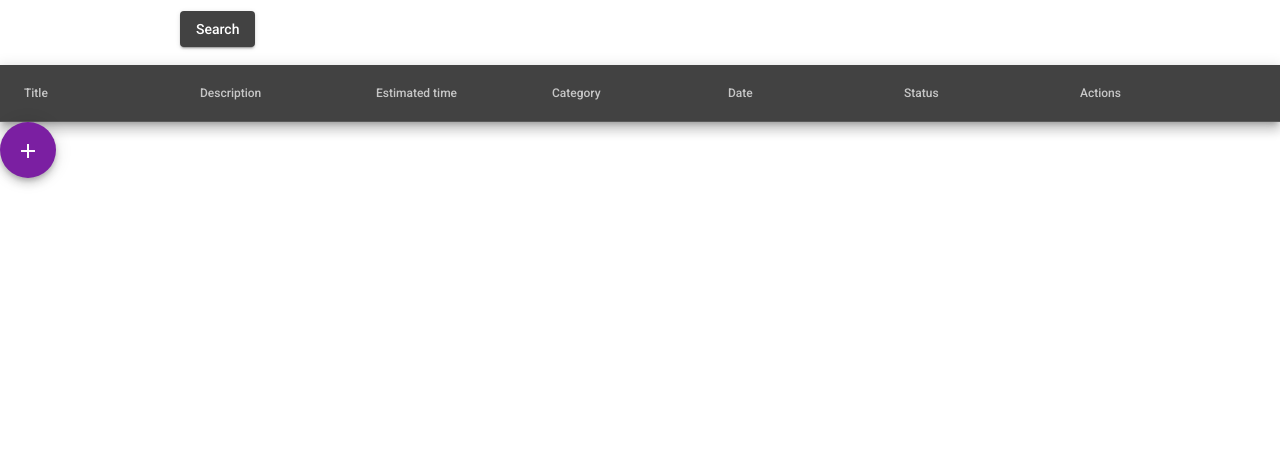
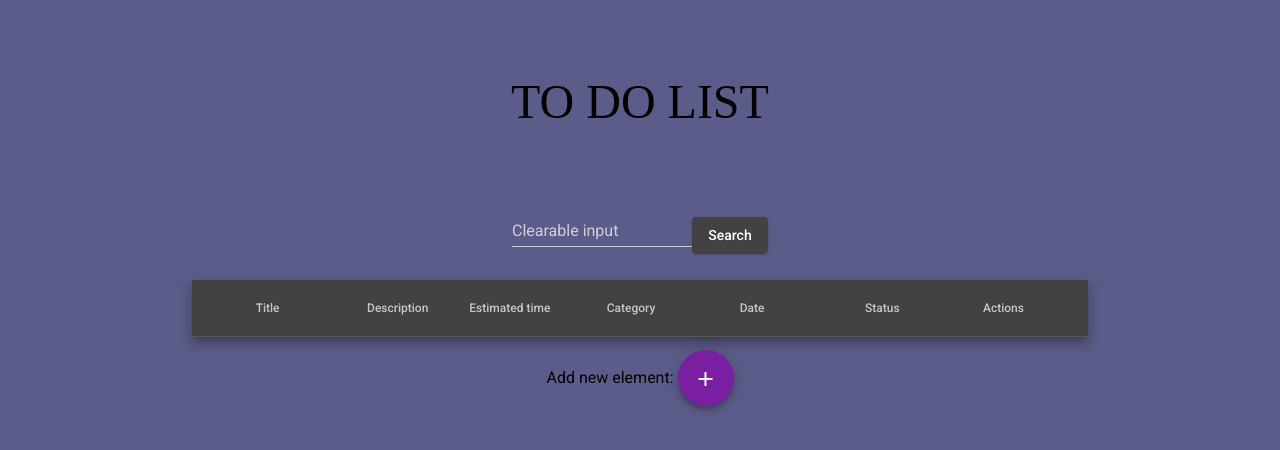
Before and after one commit to pavelbogdan71/ToDoList_Angular, an Angular app in the folder ToDoList/: page /homepage in a window 1280 px wide. Shown: the top 450 px of the page. Built offline with nearby package versions, Linux system fonts and the light colour scheme; sample sign-in values are in the browser's storage.

Commit message:
last fixes

```diff
--- a/ToDoList/src/app/app.module.ts
+++ b/ToDoList/src/app/app.module.ts
@@ -20,6 +20,7 @@ import { AddElementComponent } from './modals/add-element/add-element.component'
 import { MatDialogModule } from '@angular/material/dialog';
 import { MatSortModule } from '@angular/material/sort';
 import {MatSnackBarModule} from '@angular/material/snack-bar';
+import {MatListModule} from '@angular/material/list';
 @NgModule({
   declarations: [
     AppComponent,
@@ -43,7 +44,8 @@ import {MatSnackBarModule} from '@angular/material/snack-bar';
     MatTableModule,
     MatDialogModule,
     MatSortModule,
-    MatSnackBarModule
+    MatSnackBarModule,
+    MatListModule
   ],
   providers: [],
   bootstrap: [AppComponent]
--- /dev/null
+++ b/ToDoList/src/app/helpers/status-type.ts
@@ -0,0 +1,5 @@
+export enum StatusType{
+    UNFINISHED = "UNFINISHED",
+    IN_PROGRESS = "IN_PROGRESS",
+    FINISHED = "FINISHED"
+}
--- a/ToDoList/src/app/homepage/homepage.component.html
+++ b/ToDoList/src/app/homepage/homepage.component.html
@@ -1,3 +1,11 @@
+<div class="text">
+  <p >TO DO LIST</p>
+</div>
+
+
+
+<div class="search">
+
 <mat-form-field class="example-form-field">
   <mat-label>Clearable input</mat-label>
   <input matInput type="text" [(ngModel)]="titleSearchValue">
@@ -7,6 +15,7 @@
 </mat-form-field>
 
 <button mat-raised-button (click)="searchByTitle()">Search</button>
+</div>
 
 <mat-table [dataSource]="dataSource" matSort mat-table class="mat-elevation-z8">
 
@@ -37,7 +46,12 @@
 
   <ng-container matColumnDef="status">
     <mat-header-cell *matHeaderCellDef> Status </mat-header-cell>
-    <mat-cell *matCellDef="let element"> {{element.status}} </mat-cell>
+    <mat-cell *matCellDef="let element">
+        <label>{{element.status}}</label>
+        <button mat-button (click)="changeStatus(element)">
+          <mat-icon>arrow_right_alt</mat-icon>
+        </button>
+    </mat-cell>
   </ng-container>
 
   <ng-container matColumnDef="actions">
@@ -51,7 +65,9 @@
   <mat-row *matRowDef="let row; columns: displayedColumns;"></mat-row>
 </mat-table>
 
-
-<button mat-fab color="primary" (click)="openAddDialog()">
-  <mat-icon>add</mat-icon>
-</button>
+<div class="add-button">
+  <label>Add new element:   </label>
+  <button mat-fab color="primary" (click)="openAddDialog()">
+    <mat-icon>add</mat-icon>
+  </button>
+</div>
--- a/ToDoList/src/app/homepage/homepage.component.less
+++ b/ToDoList/src/app/homepage/homepage.component.less
@@ -1,3 +1,29 @@
-table {
-    width: 100%;
+.mat-elevation-z8{
+  width: 70%;
+  margin:auto;
+}
+
+  mat-header-cell, mat-cell {
+    justify-content: center;
   }
+
+ .search{
+  display: flex;
+  justify-content: center;
+  align-items: center;
+  margin-top: 2%;
+  margin-bottom: 1%;
+ }
+
+ .add-button{
+   text-align: center;
+   margin-top: 1%;
+ }
+
+ .text{
+  display: flex;
+  justify-content: center;
+  margin-top: 2%;
+  font-size: 3em;
+  font-family: 'Indie Flower', cursive;
+}
--- a/ToDoList/src/app/homepage/homepage.component.ts
+++ b/ToDoList/src/app/homepage/homepage.component.ts
@@ -3,6 +3,7 @@ import { MatDialog } from '@angular/material/dialog';
 import { MatSort } from '@angular/material/sort';
 import { MatTableDataSource } from '@angular/material/table';
 import { Router } from '@angular/router';
+import { StatusType } from '../helpers/status-type';
 import { AddElementComponent } from '../modals/add-element/add-element.component';
 @Component({
   selector: 'app-homepage',
@@ -68,10 +69,22 @@ export class HomepageComponent implements OnInit, AfterViewInit {
 
   onDelete(row){
     const index = this.myList.indexOf(row);
-
     if(index > -1){
       this.myList.splice(index,1);
       this.dataSource.data = this.myList;
+      localStorage.setItem(this.userEmail,JSON.stringify(this.myList));
     }
   }
+
+  changeStatus(row){
+
+     if(row.status==StatusType.IN_PROGRESS){
+       row.status = StatusType.FINISHED;
+     }
+     if(row.status==StatusType.UNFINISHED){
+      row.status = StatusType.IN_PROGRESS;
+     }
+    localStorage.setItem(this.userEmail,JSON.stringify(this.myList));
+
+  }
 }
--- a/ToDoList/src/app/login-form/login-form.component.html
+++ b/ToDoList/src/app/login-form/login-form.component.html
@@ -18,8 +18,8 @@
                       <mat-icon>{{hide ? 'visibility_off' : 'visibility'}}</mat-icon>
                     </button>
                 </mat-form-field>
-                <mat-checkbox class="check-box">Remember me</mat-checkbox>
             </form>
+            <mat-checkbox class="check-box">Remember me</mat-checkbox>
         </mat-card-content>
         <mat-card-actions>
             <button mat-raised-button color="primary" (click)="onLogin()">Login</button>
--- a/ToDoList/src/app/login-form/login-form.component.less
+++ b/ToDoList/src/app/login-form/login-form.component.less
@@ -12,3 +12,8 @@
 .Check-box{
     margin-left: 20px;
 }
+
+.text{
+    display: flex;
+  justify-content: center;
+}
--- a/ToDoList/src/app/login-form/login-form.component.ts
+++ b/ToDoList/src/app/login-form/login-form.component.ts
@@ -1,5 +1,6 @@
 import { Component, OnInit } from '@angular/core';
 import { FormBuilder, FormGroup, Validators } from '@angular/forms';
+import { MatSnackBar } from '@angular/material/snack-bar';
 import { Router } from '@angular/router';
 
 @Component({
@@ -14,7 +15,8 @@ export class LoginFormComponent implements OnInit {
 
   constructor(
     private formBuilder: FormBuilder,
-    private router: Router) { }
+    private router: Router,
+    private _snackBar: MatSnackBar) { }
 
   ngOnInit(): void {
     this.initForm();
@@ -46,11 +48,20 @@ export class LoginFormComponent implements OnInit {
             localStorage.setItem(value.email,null);
           }
 
-          localStorage.setItem("ConnectedUser",value.email);
+          localStorage.setItem("ConnectedUser",JSON.stringify(value.email));
           (<any>this.router).navigate(["/homepage"]);
+        }else{
+          this.openSnackBar();
         }
       });
     }
+  }
+
+  openSnackBar() {
+    this._snackBar.open('Email or password incorrect!!','OK',{
+      horizontalPosition:'center',
+      verticalPosition: 'bottom',
+    });
   }
 
   onRegister(){
--- a/ToDoList/src/app/modals/add-element/add-element.component.html
+++ b/ToDoList/src/app/modals/add-element/add-element.component.html
@@ -22,9 +22,6 @@
             <input matInput placeholder="Date" formControlName="date">
             <mat-error *ngIf="date.errors?.date">Input format: dd-mm-yyyy</mat-error>
         </mat-form-field>
-        <mat-form-field>
-            <input matInput placeholder="Status" formControlName="status">
-        </mat-form-field>
     </form>
 </div>
 
--- a/ToDoList/src/app/modals/add-element/add-element.component.ts
+++ b/ToDoList/src/app/modals/add-element/add-element.component.ts
@@ -1,6 +1,7 @@
 import { Component, OnInit } from '@angular/core';
 import { FormBuilder, FormGroup, Validators } from '@angular/forms';
 import { CustomValidators } from 'src/app/helpers/custom-validators';
+import { StatusType } from 'src/app/helpers/status-type';
 
 @Component({
   selector: 'app-add-element',
@@ -10,6 +11,7 @@ import { CustomValidators } from 'src/app/helpers/custom-validators';
 export class AddElementComponent implements OnInit {
 
   taskForm: FormGroup = new FormGroup({});
+  statusType = StatusType.UNFINISHED;
 
   constructor(private formBuilder: FormBuilder) { }
 
@@ -36,7 +38,7 @@ export class AddElementComponent implements OnInit {
         ])],
         updateOn: 'blur'
       }],
-      status: ['',Validators.required]
+      status: [this.statusType]
     })
   }
 
--- a/ToDoList/src/app/register-form/register-form.component.ts
+++ b/ToDoList/src/app/register-form/register-form.component.ts
@@ -57,11 +57,9 @@ export class RegisterFormComponent implements OnInit {
         const matchingControl = formGroup.controls[matchingControlName];
 
         if (matchingControl.errors && !matchingControl.errors.mustMatch) {
-            // return if another validator has already found an error on the matchingControl
             return;
         }
 
-        // set error on matchingControl if validation fails
         if (control.value !== matchingControl.value) {
             matchingControl.setErrors({ mustMatch: true });
         } else {
--- a/ToDoList/src/styles.less
+++ b/ToDoList/src/styles.less
@@ -1,4 +1,5 @@
 /* You can add global styles to this file, and also import other style files */
 
-html, body { height: 100%; }
+html, body { height: 100%;
+background-color: #5c5c8a; }
 body { margin: 0; font-family: Roboto, "Helvetica Neue", sans-serif; }
```
